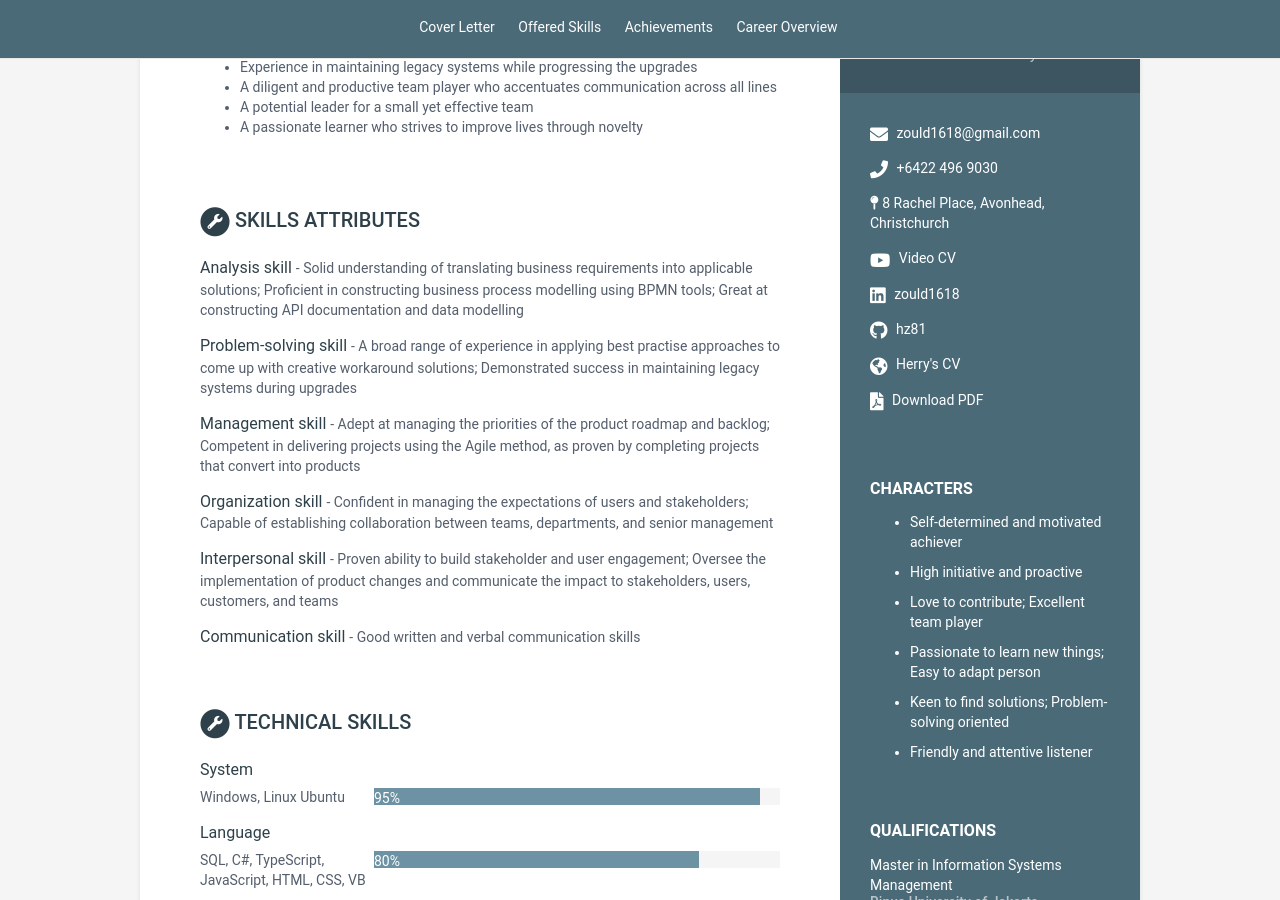
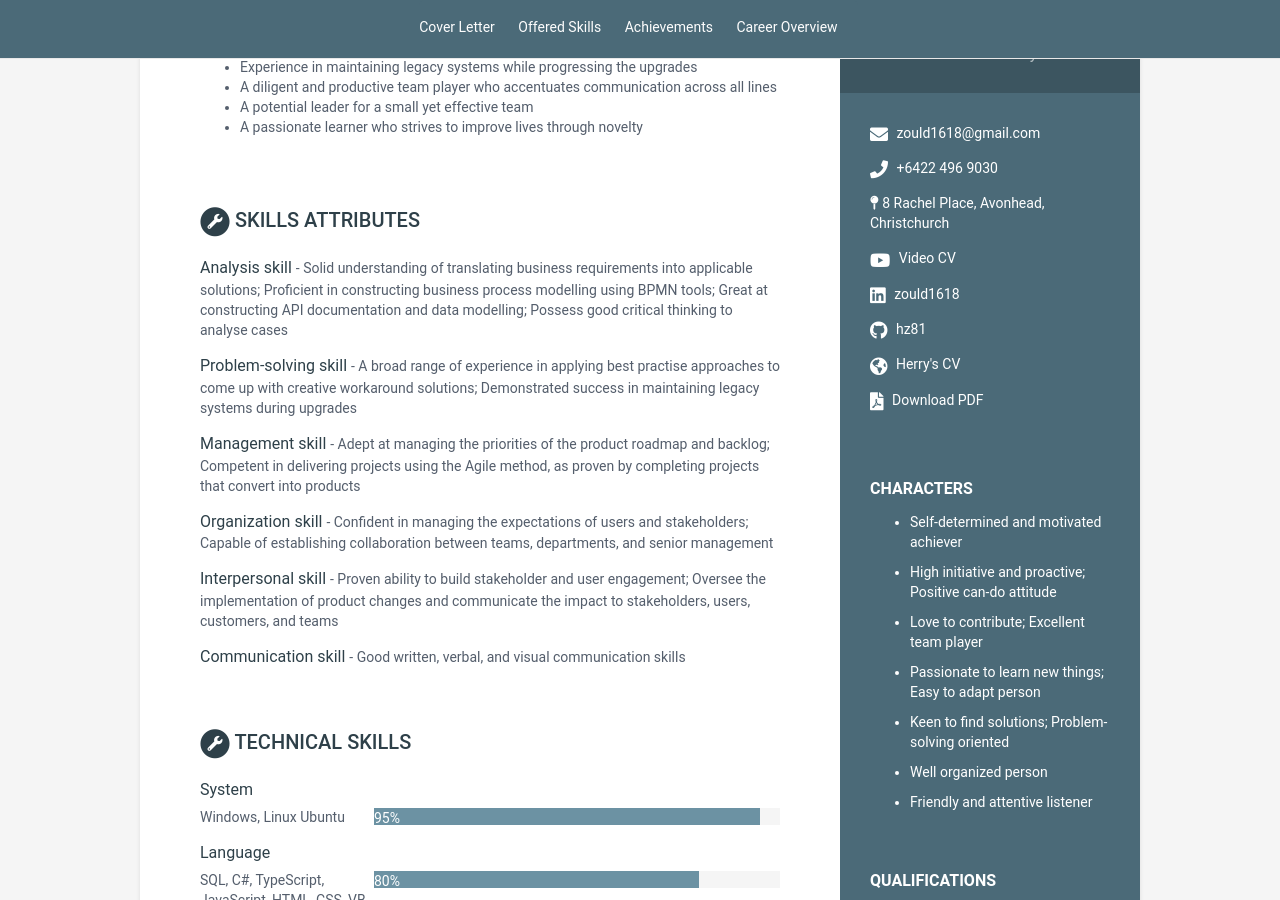
Before and after one commit to hz81/cv-ba3, a Jekyll site: the page built from index.html, in a window 1280 px wide and 900 px high, scrolled down 213 px. Built offline with Jekyll 4.4.1, drawn with Linux system fonts in a browser that asks for light colours.

Commit message:
2023-05-16

```diff
--- a/CNAME
+++ b/CNAME
@@ -1 +1 @@
-ba2.hzy10.com
+ba3.hzy10.com
--- a/_data/data.yml
+++ b/_data/data.yml
@@ -25,17 +25,18 @@ sidebar:
     github: hz81
     github-link: https://github.com/hz81
     website: Herry's CV
-    website-link: https://ba2.hzy10.com
+    website-link: https://ba3.hzy10.com
     download-pdf: https://drive.google.com/file/d/13nT46bDY7eSgAibsadON80tWj8yIcfTI/view?usp=sharing
 
     characters:
       title: Characters
       info:
         - item: Self-determined and motivated achiever
-        - item: High initiative and proactive
+        - item: High initiative and proactive; Positive can-do attitude
         - item: Love to contribute; Excellent team player
         - item: Passionate to learn new things; Easy to adapt person
         - item: Keen to find solutions; Problem-solving oriented
+        - item: Well organized person
         - item: Friendly and attentive listener
 
     languages:
@@ -109,7 +110,7 @@ skills-attributes:
     title: Skills Attributes
     skill:
       - title: Analysis skill
-        desc: "Solid understanding of translating business requirements into applicable solutions; Proficient in constructing business process modelling using BPMN tools; Great at constructing API documentation and data modelling"
+        desc: "Solid understanding of translating business requirements into applicable solutions; Proficient in constructing business process modelling using BPMN tools; Great at constructing API documentation and data modelling; Possess good critical thinking to analyse cases"
 
       - title: Problem-solving skill
         desc: "A broad range of experience in applying best practise approaches to come up with creative workaround solutions; Demonstrated success in maintaining legacy systems during upgrades"
@@ -124,7 +125,7 @@ skills-attributes:
         desc: "Proven ability to build stakeholder and user engagement; Oversee the implementation of product changes and communicate the impact to stakeholders, users, customers, and teams"
 
       - title: Communication skill
-        desc: Good written and verbal communication skills
+        desc: Good written, verbal, and visual communication skills
 
 skills-tech:
     title: Technical Skills
```
